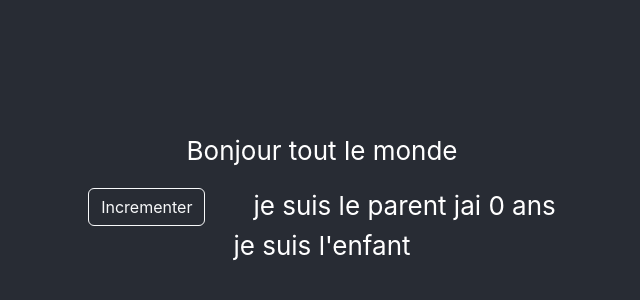
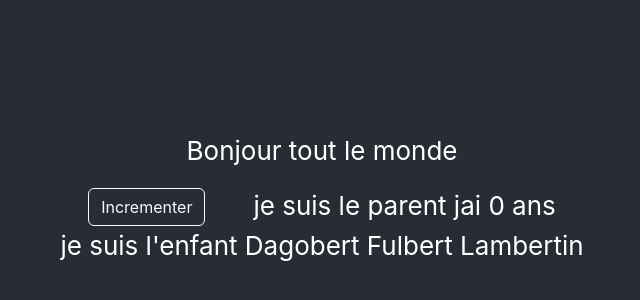
Before and after one commit to 225junior/lab1, a React (Create React App) app: page / in a window 1280 px wide. Shown: the part 202-502 px from the top of the page, without its empty margins (318-958 px from the left). Built offline with nearby package versions, Linux system fonts and the light colour scheme.

Commit message:
passage des paramètres a l'enfant

```diff
--- a/src/enfant.tsx
+++ b/src/enfant.tsx
@@ -1,8 +1,12 @@
-export const Enfant = () => {
+type Props = {
+    nom: string,
+    prenoms?:string
+}
+export const Enfant = (entant : Props) => {
     console.log("chargement du parent");
     return (
         <div>
-            je suis l'enfant
+            je suis l'enfant {entant.nom} {entant.prenoms}
         </div>
     )
 }
--- a/src/parent.tsx
+++ b/src/parent.tsx
@@ -12,7 +12,7 @@ export const Parent = () => {
         <div>
             <button className="btn btn-outline-light me-5" onClick={Incrementer}>Incrementer</button>
             je suis le parent jai {counter} ans
-            <Enfant />
+            <Enfant nom={"Dagobert"} prenoms={"Fulbert Lambertin"} />
         </div>
     )
 }
```
